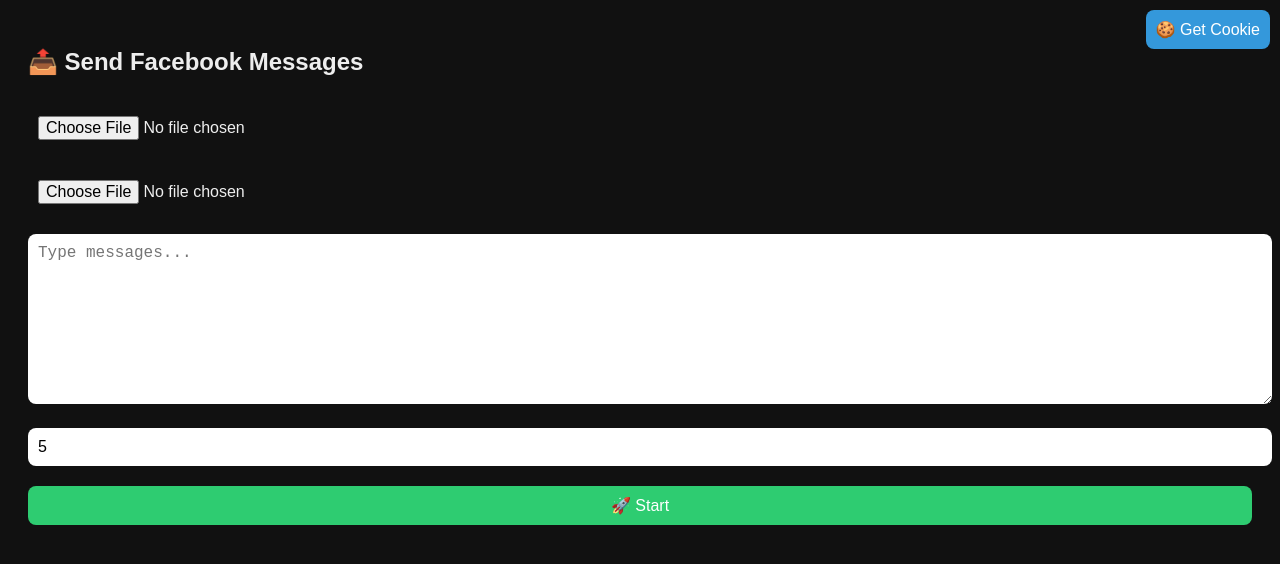
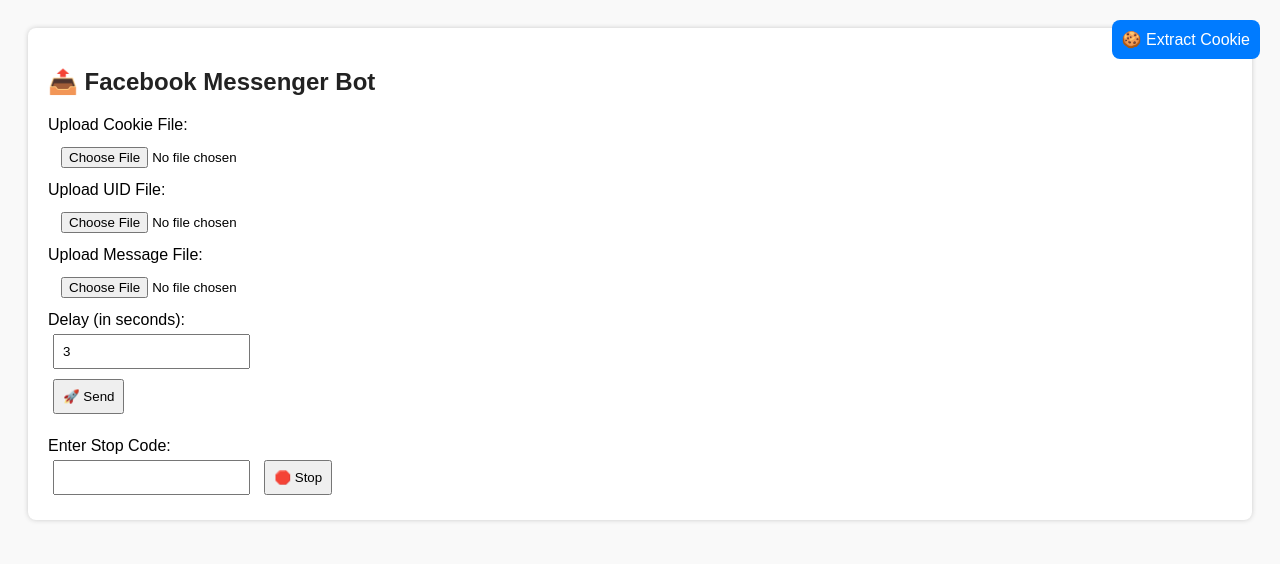
Before and after one commit to SBRRULEX/Cookies, a plain HTML site: page frontend/index.html in a window 1280 px wide. Drawn offline with Linux system fonts and the light colour scheme.

Commit message:
Update index.html

```diff
--- a/frontend/index.html
+++ b/frontend/index.html
@@ -1,55 +1,59 @@
 <!DOCTYPE html>
 <html>
 <head>
-  <title>Facebook Bot</title>
+  <title>FB Bot Panel</title>
   <style>
-    body { font-family: Arial; background: #111; color: #eee; padding: 20px; }
-    input, textarea, button {
-      width: 100%; padding: 10px; margin: 10px 0; font-size: 16px; border-radius: 8px; border: none;
-    }
-    button { background: #2ecc71; color: white; cursor: pointer; }
-    textarea { height: 150px; }
-    .corner-link {
-      position: fixed; top: 10px; right: 10px; background: #3498db; padding: 10px;
-      color: #fff; border-radius: 8px; text-decoration: none;
-    }
+    body { font-family: Arial; padding: 20px; background: #f9f9f9; }
+    h2 { color: #222; }
+    input, button { padding: 8px; margin: 5px; }
+    .panel { background: white; padding: 20px; border-radius: 8px; box-shadow: 0 0 5px #ccc; }
+    .cookie-link { position: fixed; top: 20px; right: 20px; background: #007bff; color: white; padding: 10px; border-radius: 8px; text-decoration: none; }
   </style>
 </head>
 <body>
-  <a class="corner-link" href="/cookie-extractor" target="_blank">🍪 Get Cookie</a>
-  <h2>📤 Send Facebook Messages</h2>
-  <form id="sendForm">
-    <input type="file" id="authFile" required>
-    <input type="file" id="uidFile" required>
-    <textarea id="messageFile" placeholder="Type messages..."></textarea>
-    <input type="number" id="delay" placeholder="Delay in seconds" value="5">
-    <button type="submit">🚀 Start</button>
-  </form>
-  <div id="log" style="white-space: pre-line; margin-top: 20px;"></div>
+  <div class="panel">
+    <h2>📤 Facebook Messenger Bot</h2>
+    <form id="sendForm" enctype="multipart/form-data">
+      <label>Upload Cookie File:</label><br>
+      <input type="file" name="cookieFile" required><br>
+      <label>Upload UID File:</label><br>
+      <input type="file" name="uidFile" required><br>
+      <label>Upload Message File:</label><br>
+      <input type="file" name="messageFile" required><br>
+      <label>Delay (in seconds):</label><br>
+      <input type="number" name="delay" value="3"><br>
+      <button type="submit">🚀 Send</button>
+    </form>
+    <br>
+    <form id="stopForm">
+      <label>Enter Stop Code:</label><br>
+      <input type="text" name="code">
+      <button type="submit">🛑 Stop</button>
+    </form>
+    <div id="status"></div>
+  </div>
+
+  <a href="/cookie-extractor" class="cookie-link">🍪 Extract Cookie</a>
+
   <script>
-    document.getElementById('sendForm').addEventListener('submit', async (e) => {
+    document.getElementById('sendForm').onsubmit = async (e) => {
       e.preventDefault();
-      const token = await readFile(document.getElementById('authFile').files[0]);
-      const uid = await readFile(document.getElementById('uidFile').files[0]);
-      const message = document.getElementById('messageFile').value;
-      const delay = document.getElementById('delay').value;
-
-      const res = await fetch('/send', {
+      const form = new FormData(e.target);
+      const res = await fetch('/send', { method: 'POST', body: form });
+      const data = await res.json();
+      document.getElementById('status').innerText = JSON.stringify(data);
+    };
+    document.getElementById('stopForm').onsubmit = async (e) => {
+      e.preventDefault();
+      const code = e.target.code.value;
+      const res = await fetch('/stop', {
         method: 'POST',
         headers: { 'Content-Type': 'application/json' },
-        body: JSON.stringify({ token, uid, message, delay })
+        body: JSON.stringify({ code }),
       });
-
       const data = await res.json();
-      document.getElementById('log').innerText = '✅ Sending Started...\nStop Code: ' + data.stopCode;
-    });
-
-    const readFile = (file) => new Promise((res, rej) => {
-      const reader = new FileReader();
-      reader.onload = () => res(reader.result);
-      reader.onerror = () => rej(reader.error);
-      reader.readAsText(file);
-    });
+      document.getElementById('status').innerText = JSON.stringify(data);
+    };
   </script>
 </body>
 </html>
```
